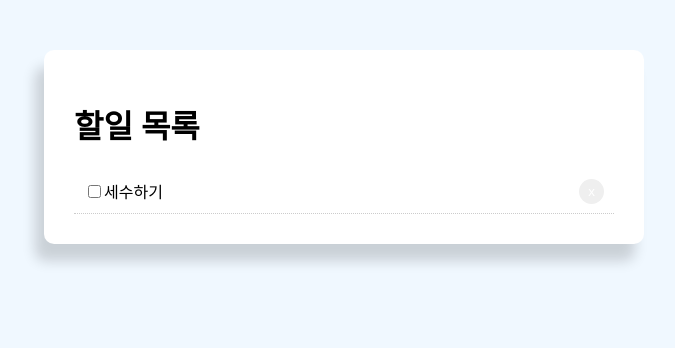
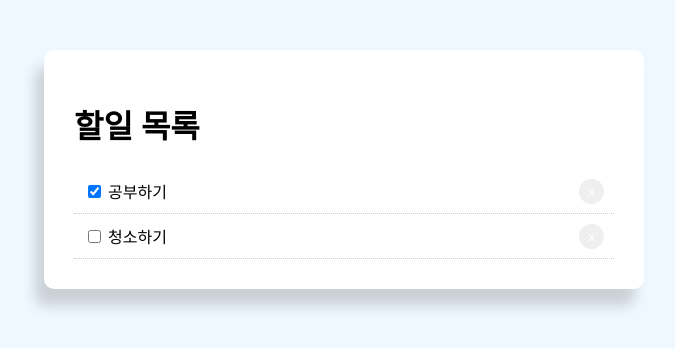
Before and after one commit to sangwon104/practice-react, a React (Create React App) app in the folder todo-app/: page / in a window 1280 px wide. Shown: the top 348 px of the page, without its empty margins (296-971 px from the left). Built offline with nearby package versions, Linux system fonts and the light colour scheme.

Commit message:
mod : map을 활용한 할일 목록 출력

```diff
--- a/todo-app/src/App.js
+++ b/todo-app/src/App.js
@@ -12,7 +12,7 @@ export default class App extends Component {
     float: "right",
   };
 
-  getStyle = () => {
+  todoListStyle = () => {
     return {
       padding: "10px",
       borderBottom: "1px #ccc dotted",
@@ -20,19 +20,38 @@ export default class App extends Component {
     }
   }
 
+  todoDatas = [
+    {
+      id: "1",
+      title: "공부하기",
+      completed: true
+    },
+    {
+      id: "2",
+      title: "청소하기",
+      completed: false
+    }
+  ];
+
   render() {
+    const todoComponent = this.todoDatas.map(todoData => {
+      return (
+        <div style={this.todoListStyle()} key={todoData.id}>
+          <input type="checkbox" defaultChecked={todoData.completed} />
+          {" "}{todoData.title}
+          <button style={this.btnStyle}>x</button>
+        </div>
+        );
+      }
+    );
+
     return (
       <div className="container">
         <div className="todoBlock">
           <div className="title ">
             <h1>할일 목록</h1>
           </div>
-
-          <div style={this.getStyle()}>
-            <input type="checkbox" defaultChecked={false} />
-            세수하기
-            <button style={this.btnStyle}>x</button>
-          </div>
+          {todoComponent}
         </div>
       </div>
     );
```
